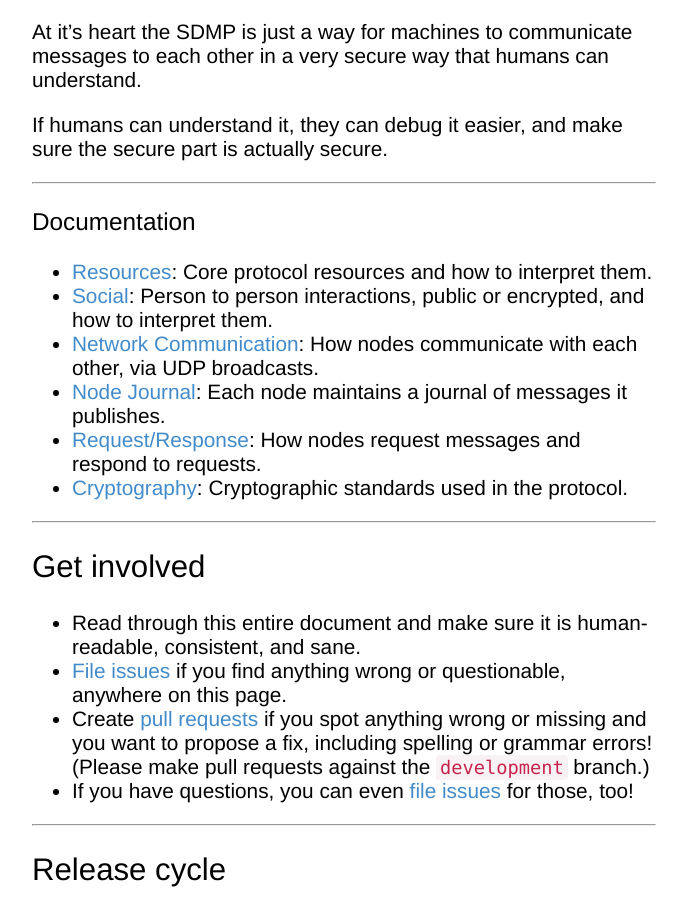
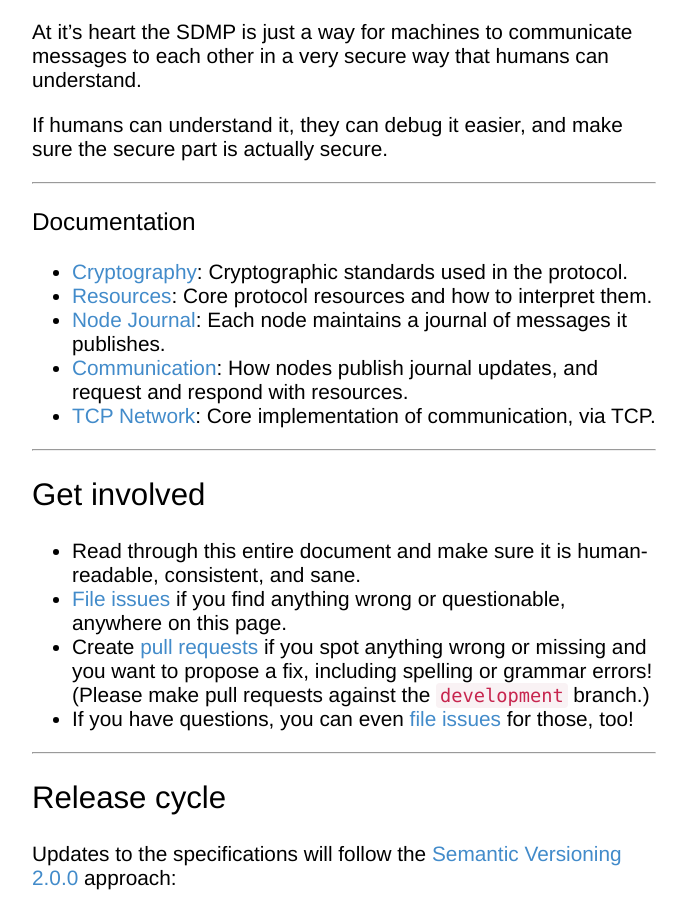
Before and after one commit to sdmp/sdmp.github.io, a Jekyll site: the page built from index.md, in a window 1280 px wide and 900 px high, scrolled down 708 px. Shown: the whole window, without its empty margins (296-983 px from the left). Built offline with Jekyll 4.4.1, drawn with Linux system fonts in a browser that asks for light colours.

Commit message:
Re order the main index listing of documents.

```diff
--- a/index.md
+++ b/index.md
@@ -20,12 +20,14 @@ part is actually secure.
 
 # Documentation
 
+* [Cryptography](/docs/cryptography): Cryptographic standards used in the protocol.
 * [Resources](/docs/resources): Core protocol resources and how to interpret them.
-* [Social](/docs/social): Person to person interactions, public or encrypted, and how to interpret them.
-* [Network Communication](/docs/network): How nodes communicate with each other, via UDP broadcasts.
 * [Node Journal](/docs/journal): Each node maintains a journal of messages it publishes.
-* [Request/Response](/docs/communication): How nodes request messages and respond to requests.
-* [Cryptography](/docs/cryptography): Cryptographic standards used in the protocol.
+* [Communication](/docs/communication): How nodes publish journal updates, and request
+	and respond with resources.
+* [TCP Network](/docs/network): Core implementation of communication, via TCP.
+
+<!-- * [Social](/docs/social): Person to person interactions, public or encrypted, and how to interpret them. -->
 
 ---
 
```
